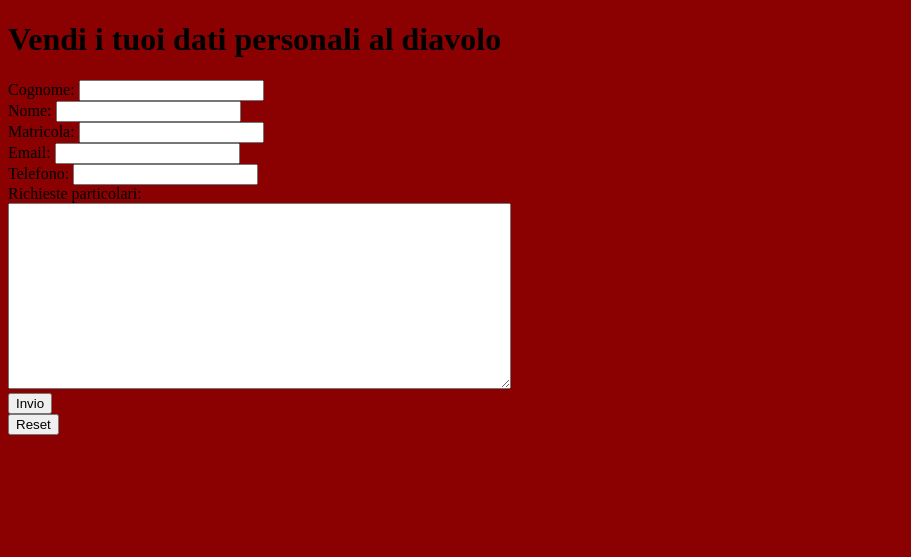
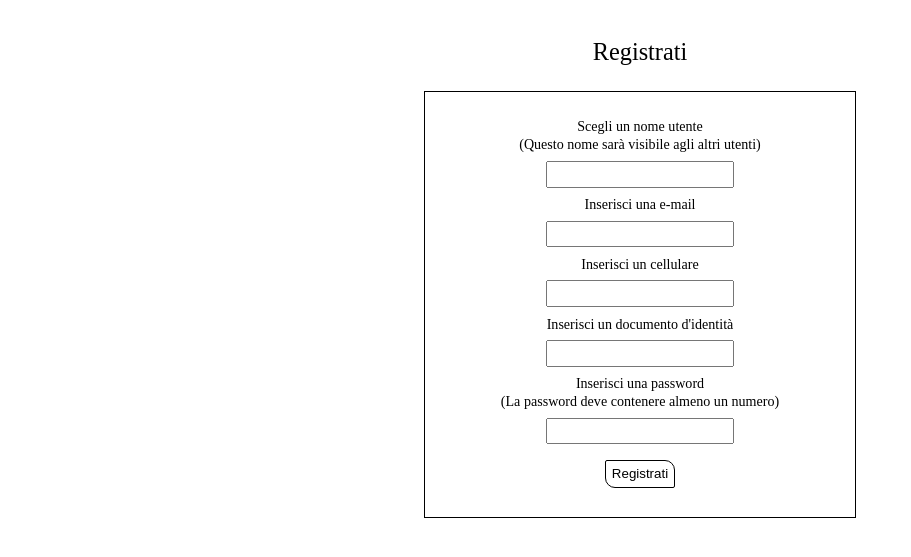
Before and after one commit to michelepapucci/database-course-project, a PHP site: page /progettoBDD/registrazione.php in a window 1280 px wide. Shown: the top 557 px of the page, without its empty margins (0-911 px from the left). Run offline with PHP 8.4, Linux system fonts and the light colour scheme.

Commit message:
css-html-registrazione-e-modifiche-minori-login-e-post

```diff
--- a/css/style.css
+++ b/css/style.css
@@ -128,7 +128,7 @@ p {
 
 /*pagina di creazione del blog*/
 
-.creazione , .login {
+.creazione , .autenticazione {
     background-color: white;
     text-align: center;
 }
@@ -153,7 +153,6 @@ p {
     width: 40%;
     margin: 0.5% 30% 1% 30%;
     padding: 0.5%;
-    color: darkgray;
     border: 0.5px solid black;
 }
 
@@ -174,6 +173,12 @@ p {
 #bottone_foto {
     padding: 0.9%;
     margin: 1% 0 2% 0;
+}
+
+.bottone_piccolo {
+    padding: 1.5%;
+    border: 1.2px solid;
+    margin: 2% 0 1% 0;
 }
 
 .bottone:hover {
--- a/login.php
+++ b/login.php
@@ -9,7 +9,7 @@
     require 'db_handler.php';
     ?>
 </head>
-<body class = "login">
+<body class = "autenticazione">
     <p class = "consegna">Accedi</p><br/>
     <div class = "box">
         <form action = "" method = "post">
@@ -17,6 +17,7 @@
             <input type = "text" class = "campo_piccolo" id="email" name="email" maxlength="50" ><br/>
             <label for="password" class = "consegna_piccola">Password</label><br/>
             <input type = "password" class = "campo_piccolo" id="password" name="password" maxlength="16" ><br/>
+            <input type = "submit" class = "bottone bottone_piccolo" id = "invio" value = "Accedi"><br>
         </form>
     </div><br/>
     <span class = "consegna_piccola">Non hai ancora un account? <br/> Registrati </span><a class = "link consegna_piccola" href = "registrazione.php">qui</a>
--- a/post.php
+++ b/post.php
@@ -23,7 +23,6 @@
 	?>
     <title><?php echo $post["titolo_post"] ?></title>
 </head>
-
 <body>
     <div class="contenitore">
         <div class="sinistra">
--- a/registrazione.php
+++ b/registrazione.php
@@ -9,23 +9,21 @@
     require 'db_handler.php';
     ?>
 </head>
-<body>
-    <h1>Vendi i tuoi dati personali al diavolo</h1>
-    <form method = "post" action = "controlla.php" id = "form">
-        <label for = "cognome">Cognome:</label>
-        <input type = "text" id = "cognome" name = "cognome" maxlength = "40"><br>
-        <label for = "nome">Nome:</label>
-        <input type = "text" id = "nome" name = "nome" maxlength = "30"><br>
-        <label for = "matricola">Matricola:</label>
-        <input type = "text" id = "matricola" name = "matricola" maxlength = "12"><br>
-        <label for = "email">Email:</label>
-        <input type = "text" id = "email" name = "email" maxlength = "30"><br>
-        <label for = "telefono">Telefono:</label>
-        <input type = "text" id = "telefono" name = "telefono" maxlength = "15"><br>
-        <label for = "richieste_particolari">Richieste particolari:</label><br>
-        <textarea id = "richieste_particolari" name = "richieste_particolari" rows = "12" cols = "60"></textarea><br>
-        <input type = "submit" id = "invio" value = "Invio"><br>
-        <input type = "reset"><br>
-        <p id = "messaggio"></p>
-    </form>
+<body class="autenticazione">
+    <p class = "consegna">Registrati</p>
+    <div class = "box">
+        <form id = "form" action = "" method = "post">
+            <label for = "nome_utente" class = "consegna_piccola">Scegli un nome utente<br/>(Questo nome sarà visibile agli altri utenti)</label>
+            <input type = "text" class = "campo_piccolo" id = "nome_utente" name = "nome_utente" maxlength = "30"><br>
+            <label for = "email" class = "consegna_piccola">Inserisci una e-mail</label>
+            <input type = "text" class = "campo_piccolo" id = "email" name = "email" maxlength = "30"><br>
+            <label for = "cellulare" class = "consegna_piccola">Inserisci un cellulare</label>
+            <input type = "text" class = "campo_piccolo" id = "cellulare" name = "cellulare" maxlength = "10"><br>
+            <label for = "documento" class = "consegna_piccola">Inserisci un documento d'identità</label>
+            <input type = "text" class = "campo_piccolo" id = "documento" name = "documento" maxlength = "9"><br>
+            <label for = "password" class = "consegna_piccola">Inserisci una password<br/>(La password deve contenere almeno un numero)</label><br>
+            <input type = "password" class = "campo_piccolo" id = "password" name = "password" maxlength = "16"</input><br>
+            <input type = "submit" class = "bottone bottone_piccolo" id = "invio" value = "Registrati"><br>
+        </form>
+    </div>
 </body>
```
